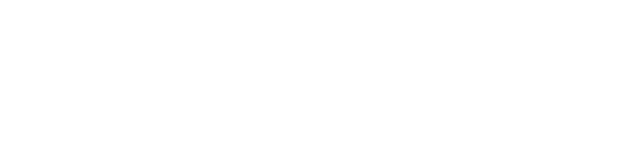
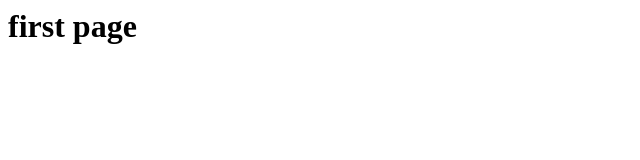
Before and after one commit to tracyMd/myLocal, a plain HTML site: page index.html in a window 1280 px wide. Shown: the whole page, without its empty margins (0-640 px from the left). Drawn offline with Linux system fonts and the light colour scheme.

Commit message:
Update index.html

```diff
--- a/index.html
+++ b/index.html
@@ -1,4 +1,7 @@
 <!document html>
 <head></head>
-<body></body>
+<body>
+  <h1>first page</h1>
+
+</body>
 </html>
```
